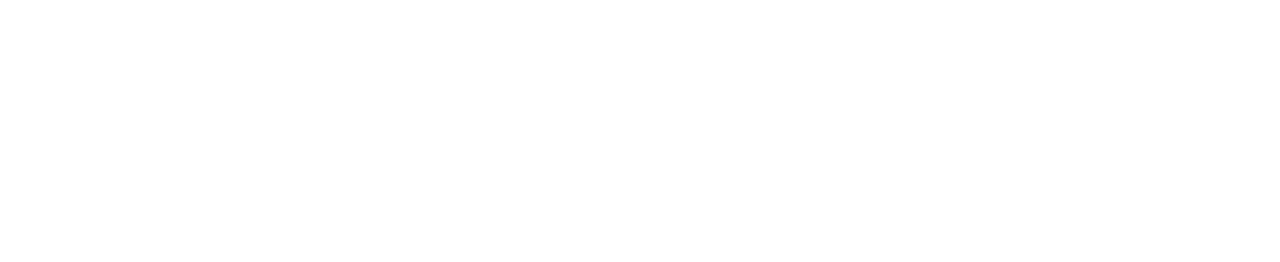
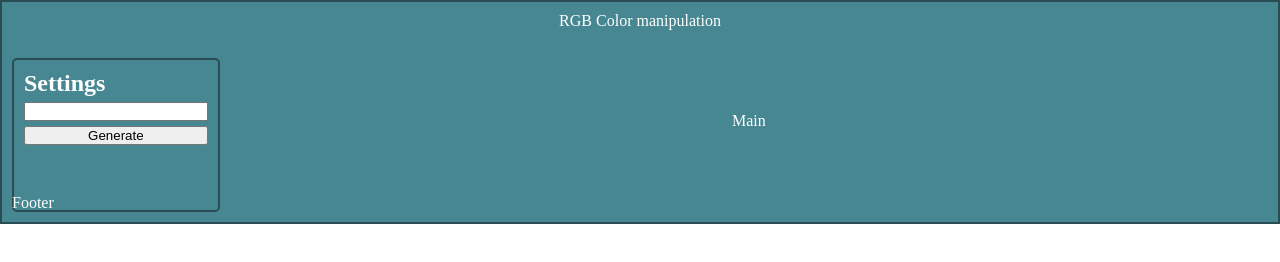
Before and after one commit to DunadanEru/rgb_manipulations, a plain HTML site: page index.html in a window 1280 px wide. Drawn offline with Linux system fonts and the light colour scheme.

Commit message:
some visuals

```diff
--- a/index.css
+++ b/index.css
@@ -0,0 +1,64 @@
+
+/* Reset */
+* {
+    box-sizing: border-box;
+    padding: 0;
+    margin: 0;
+}
+
+:root{
+    --bgColor: rgb(70, 135, 146);
+    --brdColor: rgb(41, 77, 83);
+    --txtColor: #fff;
+    --btn_height: 35px;
+    --btnBg:goldenrod;
+    --btnBgHover:rgb(161, 119, 12);
+    --btnTxt:#000;
+}
+
+.container {
+    display: grid;
+    gap: 10px;
+    grid-template-columns: 1fr 5fr;
+    grid-template-rows: 2fr 7fr 1fr;
+    padding: 10px;
+    background-color: var(--bgColor);
+    border: 2px solid var(--brdColor);
+    color: var(--txtColor);
+}
+
+.header {
+    display: flex;
+    justify-content: center;
+    grid-column: 1/3;
+    grid-row: 1/2;
+    color: var(--txtColor);
+
+}
+
+.main {
+    display: flex;
+    justify-content: center;
+    align-self: center;
+    grid-column: 2/3;
+    grid-row: 2/3;
+}
+
+.settings {
+    display: flex;
+    flex-direction: column;
+    grid-column: 1/2;
+    grid-row: 2/4;
+    color: var(--txtColor);
+    border: 2px solid var(--brdColor);
+    border-radius: 5px;
+    gap: 5px;
+    padding: 10px;
+
+}
+
+.footer {
+    display: flex;
+    grid-column: 1/3;
+    grid-row: 3/4;
+}
--- a/index.html
+++ b/index.html
@@ -9,6 +9,15 @@
     <title>Document</title>
 </head>
 <body>
-
+    <div class="container">
+        <header class="header">RGB Color manipulation</header>
+        <aside class="settings">
+            <h1>Settings</h1>
+            <input id="rgb-input" type="text" contenteditable="RGB Color code">
+            <button class="act-button" id="generateHSL">Generate</button>
+        </aside>
+        <main class="main">Main</main>
+        <footer class="footer">Footer</footer>
+    </div>
 </body>
 </html>
--- a/index.js
+++ b/index.js
@@ -1,3 +1,12 @@
+let inputRGB = document.getElementById("rgb-input")
+let generateBtn = document.getElementById("generateHSL")
+
+
+
+generateBtn.addEventListener("click", function generateBtn() {
+    generateTheme(inputRGB.textContent);
+
+})
 
 // hsl(43,100%,50%)
 function generateTheme(color, numberOfTints) {
@@ -5,8 +14,6 @@ function generateTheme(color, numberOfTints) {
     let _numberOfTints = numberOfTints || 5;
     let colorHSL = hexToHSL(_color);
     let arr = [];
-    console.log(colorHSL);
-
     hslIntegerValues = getIntegersFromString(colorHSL);
     console.log(hslIntegerValues)
     console.log(colorHSL);
@@ -60,21 +67,17 @@ function hexToHSL(H) {
 
 
 function getIntegersFromString(str) {
-    str = "START" + str + "END";
-    str = str.split("");
+    _str = str + "e";    // end any char to end of string in case last char is number digit
+    _str = _str.split("");
     let onNumberDigit = false;
     let numbersString = "";
-    for (i = str.length - 1; i > -1; i--) {
+    for (i = _str.length - 1; i > -1; i--) {
         if (onNumberDigit) {
-            if (isNaN(str[i - 1])) { onNumberDigit = false }; // check if next char is not number (number finishes here)
-            numbersString += str[i];
+            if (isNaN(_str[i - 1])) { onNumberDigit = false };   // check if next char is not number (number finishes here)
+            numbersString += _str[i];
         };
-        if (isNaN(str[i - 1])) { numbersString += "," };
-        if (!isNaN(str[i - 1])) { onNumberDigit = true };  // check if we got char of end of number (number starts here)
+        if (isNaN(_str[i - 1])) { numbersString += "," };
+        if (!isNaN(_str[i - 1])) { onNumberDigit = true };   // check if we got char of end of number (number starts here)
     };
-    return numbersString.split("").reverse().join("").split(",").filter(Number)
+    return numbersString.split("").reverse().join("").split(",").filter(Number);
 }
-
-
-generateTheme("#ffb700");
-console.log(getIntegersFromString("777!@#ara de chem iomanum inc&$%*#$%#$8882346@#%@#$h orinak berem, asenq 97% es amen inch ashxatuma, bayc toshni chi! 24 tokos havai maner em grum,. tesnenq inch klini 3.1428"))
```
